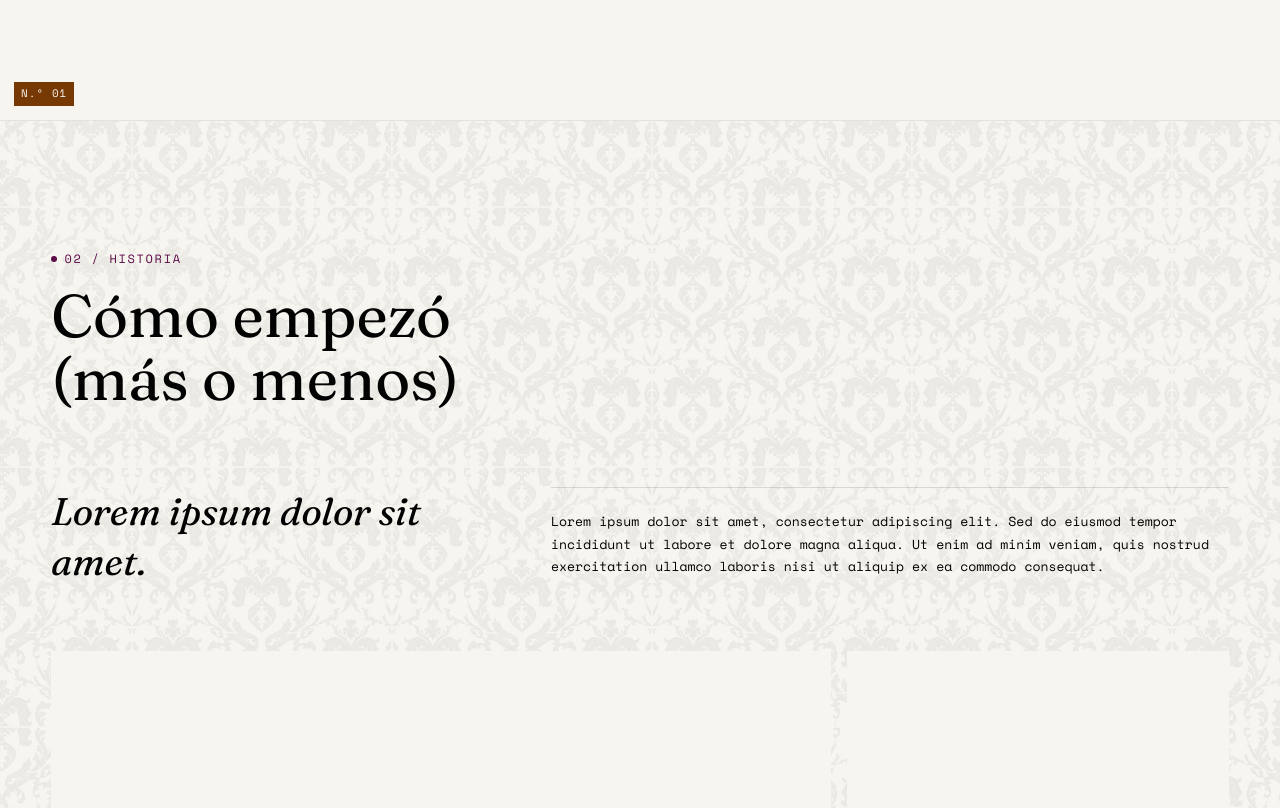
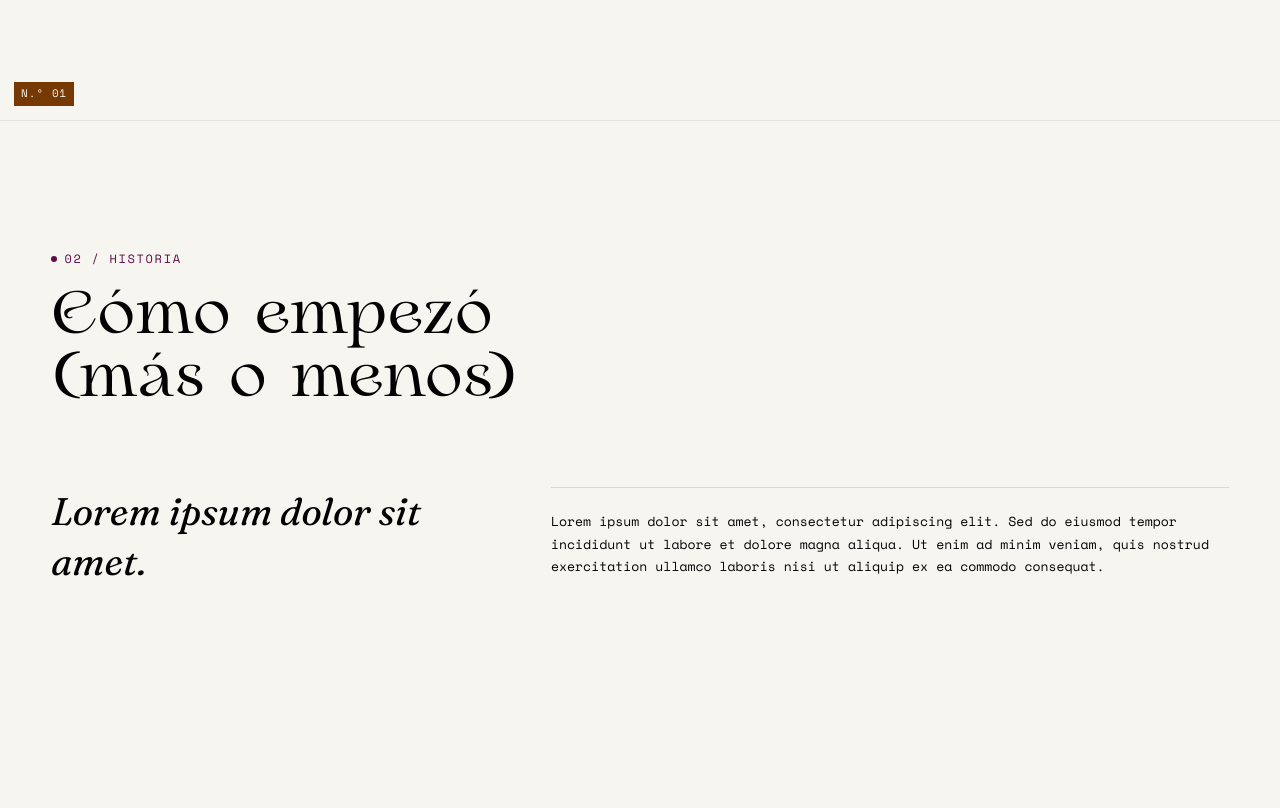
Before and after one commit to AntonioJRguez/wedding-EvAl, a plain HTML site: page index.html in a window 1280 px wide. Shown: the part 1400-2208 px from the top of the page. Drawn offline with nearby package versions, Linux system fonts and the light colour scheme.

Commit message:
Quitar mosaico decorativo, usar tipografía con acentos en encabezados y añadir QR
- Elimina el patrón damask con efecto linterna de las secciones Historia y Programa
- Los títulos de sección (h2.section-title) pasan a usar Nouveau Nostalgia (ya con glifos acentuados) en vez de Fraunces
- Añade QR de acceso a la web en images/qr-web.png y qr-web.svg

Co-Authored-By: Claude Sonnet 5 <noreply@anthropic.com>

```diff
--- a/css/style.css
+++ b/css/style.css
@@ -54,8 +54,8 @@
   --accent-musica: var(--yellow-green);
 
   /* Tipografía */
-  --font-display: "Nouveau Nostalgia", "Times New Roman", serif; /* solo texto sin tildes: nombres, monograma, cifras */
-  --font-serif: "Fraunces", Georgia, serif;                     /* serif editorial con acentos: títulos, cuerpo destacado */
+  --font-display: "Nouveau Nostalgia", "Times New Roman", serif; /* display con acentos: nombres, monograma, encabezados */
+  --font-serif: "Fraunces", Georgia, serif;                     /* serif editorial: cuerpo destacado */
   --font-sans: "Inter", -apple-system, BlinkMacSystemFont, "Segoe UI", sans-serif;
   --font-mono: "Space Mono", "Courier New", monospace;
 
@@ -145,43 +145,6 @@ ul { margin: 0; padding: 0; list-style: none; }
   position: relative;
 }
 
-/* --------------------------------------------------------------------------
-   PATRÓN DE FONDO + EFECTO LINTERNA
-   Textura casi invisible de fondo; el foco (que sigue al cursor, JS) revela
-   el motivo con un halo amplio y difuminado. En táctil se queda solo la
-   textura ambiente, sin foco.
-   -------------------------------------------------------------------------- */
-.has-pattern {
-  --spot-x: 50%;
-  --spot-y: 50%;
-  overflow: hidden;
-}
-.has-pattern > .container { position: relative; z-index: 1; }
-
-.has-pattern::before,
-.has-pattern::after {
-  content: "";
-  position: absolute;
-  inset: -10%;
-  background-image: url("../images/pattern-damask-black.png");
-  background-repeat: repeat;
-  background-size: 260px;
-  mix-blend-mode: multiply;
-  pointer-events: none;
-  z-index: 0;
-}
-.has-pattern::before {
-  opacity: .05;
-}
-.has-pattern::after {
-  opacity: .45;
-  mask-image: radial-gradient(650px circle at var(--spot-x) var(--spot-y), #000 0%, #000 15%, rgba(0,0,0,.55) 40%, transparent 72%);
-  -webkit-mask-image: radial-gradient(650px circle at var(--spot-x) var(--spot-y), #000 0%, #000 15%, rgba(0,0,0,.55) 40%, transparent 72%);
-}
-@media (hover: none), (pointer: coarse) {
-  .has-pattern::after { display: none; }
-}
-
 .section-head {
   display: flex;
   flex-direction: column;
@@ -190,7 +153,7 @@ ul { margin: 0; padding: 0; list-style: none; }
 }
 
 .section-title {
-  font-family: var(--font-serif);
+  font-family: var(--font-display);
   font-weight: 400;
   font-size: clamp(2.1rem, 5vw, 3.75rem);
   line-height: 1.05;
--- a/index.html
+++ b/index.html
@@ -84,7 +84,7 @@
   </figure>
 
   <!-- ============================== HISTORIA ============================== -->
-  <section class="section has-pattern" id="historia">
+  <section class="section" id="historia">
     <div class="container">
       <div class="section-head" data-reveal>
         <span class="eyebrow">02 / Historia</span>
@@ -165,7 +165,7 @@
   </section>
 
   <!-- ============================== PROGRAMA ============================== -->
-  <section class="section has-pattern" id="programa">
+  <section class="section" id="programa">
     <div class="container">
       <div class="section-head" data-reveal>
         <span class="eyebrow">04 / Programa</span>
--- a/js/main.js
+++ b/js/main.js
@@ -169,20 +169,6 @@
   }
 
   /* ---------------------------------------------------------------------
-     PATRÓN DE FONDO — foco tipo linterna que sigue al cursor
-     --------------------------------------------------------------------- */
-  const patternSections = document.querySelectorAll(".has-pattern");
-  if (patternSections.length && canHover && !reducedMotion) {
-    patternSections.forEach((section) => {
-      section.addEventListener("mousemove", (e) => {
-        const rect = section.getBoundingClientRect();
-        section.style.setProperty("--spot-x", `${e.clientX - rect.left}px`);
-        section.style.setProperty("--spot-y", `${e.clientY - rect.top}px`);
-      });
-    });
-  }
-
-  /* ---------------------------------------------------------------------
      RSVP — acompañante condicional + envío solo-frontend
      --------------------------------------------------------------------- */
   const acompananteCheck = document.getElementById("acompanante-check");
```
Also changed, not shown: fonts/Nouveau Nostalgia.ttf, images/qr-web.png (added), images/qr-web.svg (added).
